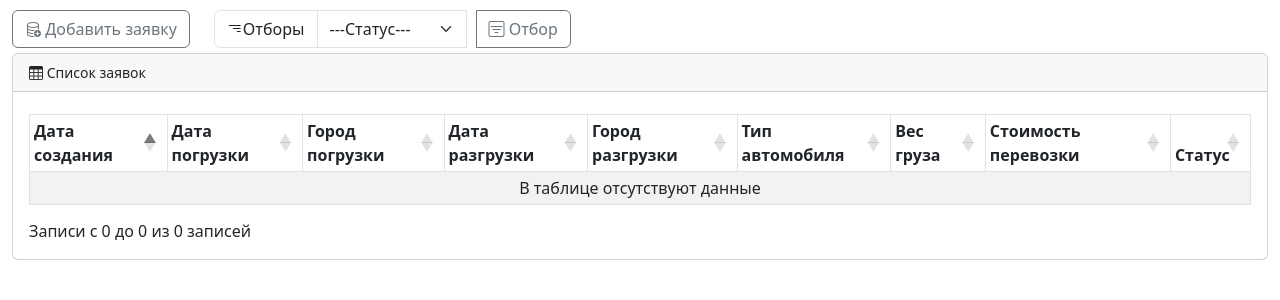
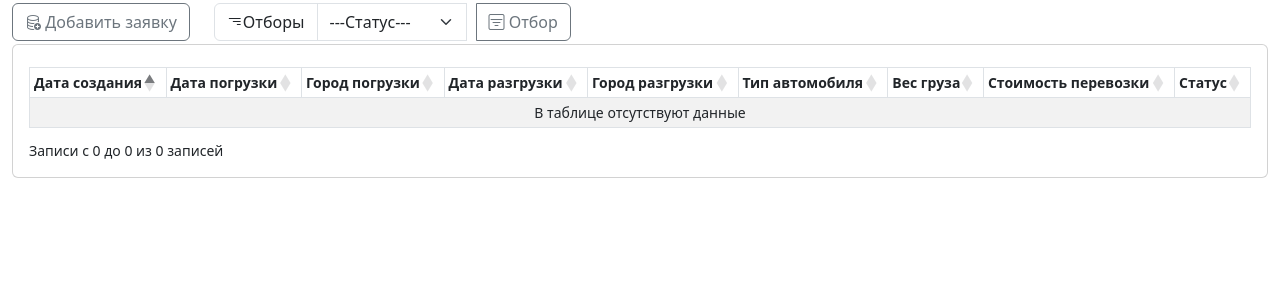
Before and after one commit to MagellanTransportLogistic/orders, a Django app: page /opened_orders/orders/ in a window 1280 px wide. Shown: the part 56-356 px from the top of the page. Run offline with Django 5.2, Linux system fonts and the light colour scheme; data that the repository does not hold is empty; parts of the project's set-up code (start-up, migrations or seed data) failed here and were passed over; some libraries are stand-ins or nearby versions.

Commit message:
Исправление автора заявки

```diff
--- a/opened_orders/templates/opened_orders/orders.html
+++ b/opened_orders/templates/opened_orders/orders.html
@@ -1,8 +1,8 @@
 {% extends 'base.html' %}
 {% load static %}
 {% block content %}
-    <div class="container-fluid">
-        <div class="row row-cols-auto h-25" style="margin-top: 10px;margin-bottom: 2px;">
+    <div class="container-fluid small">
+        <div class="row row-cols-auto" style="margin-top: 3px;margin-bottom: 3px;">
             <div class="col">
                 <a id="new_record" class="btn btn-outline-secondary bg-gradient"
                    data-href="{% url 'opened_orders:order_create' %}"><i
@@ -22,8 +22,8 @@
                 </form>
             </div>
         </div>
-        <div class="card mb-4" style="margin-top: 5px;margin-bottom: 5px;">
-            <div class="card-header small"><i class="bi bi-table"></i> Список заявок</div>
+        <div class="card mb-auto" style="margin-top: 1px;margin-bottom: 1px;">
+<!--            <div class="card-header"><i class="bi bi-table"></i> Список заявок</div>-->
             <div class="card-body">
                 <table id="datatable" class="table table-bordered table-hover table-striped table-sm"
                        data-href="#">
--- a/opened_orders/views.py
+++ b/opened_orders/views.py
@@ -95,7 +95,7 @@ class OrderCreate(BaseClassContextMixin, CreateView):
                 request.POST['load_city'] = City.objects.get(full_name=request.POST['load_city'])
                 request.POST['ext_upload_city'] = City.objects.get(full_name=request.POST['ext_upload_city'])
                 request.POST['upload_city'] = City.objects.get(full_name=request.POST['upload_city'])
-                request.POST['author'] = OrderUserProfile.objects.get(uuid=request.POST['author'])
+                request.POST['author'] = OrderUserProfile.objects.get(user_id=request.user.id)
                 request.POST['editor'] = OrderUserProfile.objects.get(user_id=request.user.id)
 
                 form = self.form_class(data=request.POST, initial={
--- a/templates/modal_window.html
+++ b/templates/modal_window.html
@@ -5,7 +5,7 @@
 <div class="modal fade" id="ModalWindow" data-bs-backdrop="static" data-bs-keyboard="false" tabindex="-1"
      aria-labelledby="staticBackdropLabel" aria-hidden="true">
     <div class="modal-dialog modal-xl modal-dialog-centered">
-        <div class="modal-content">
+        <div class="modal-content small">
         </div>
     </div>
 </div>
```
